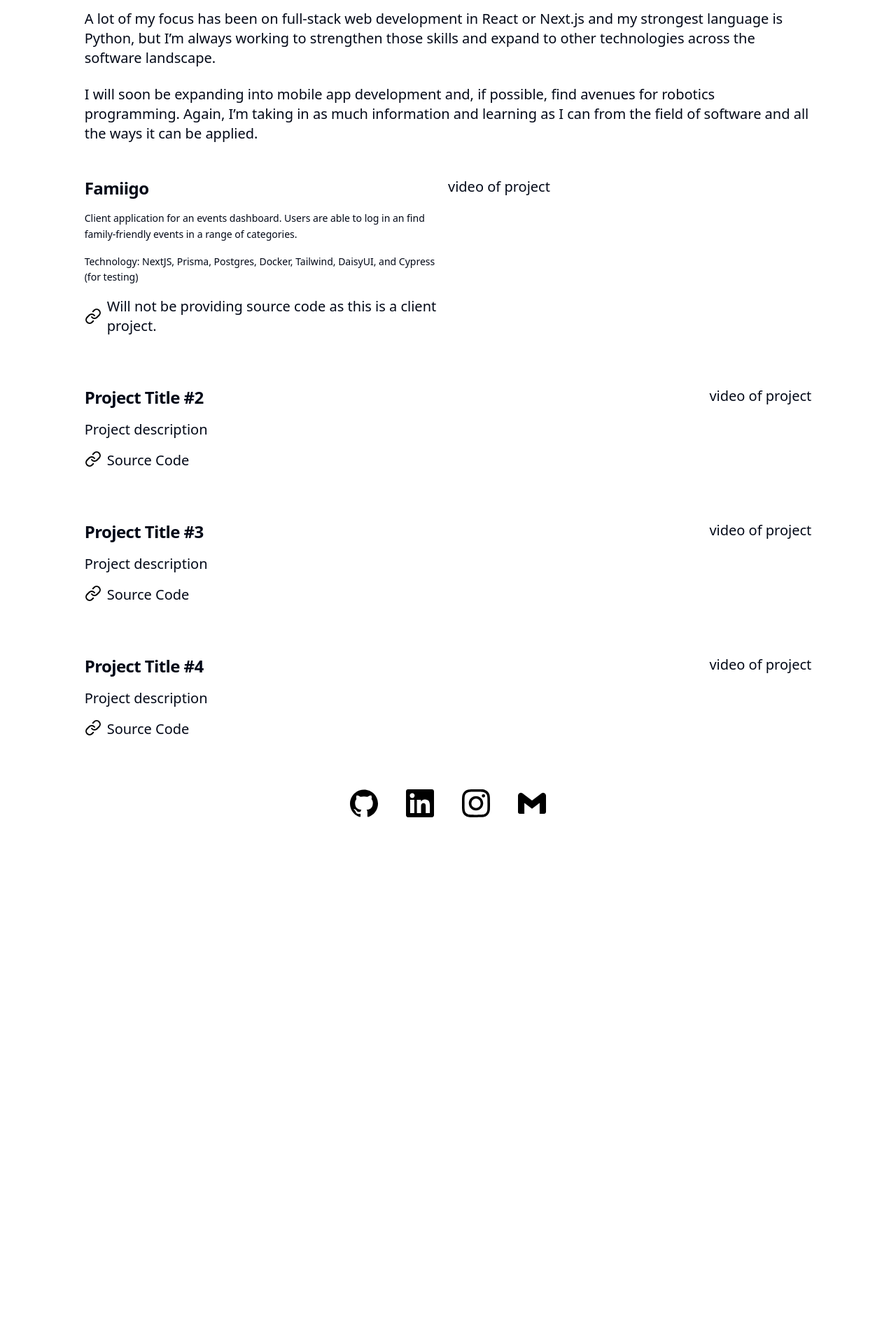
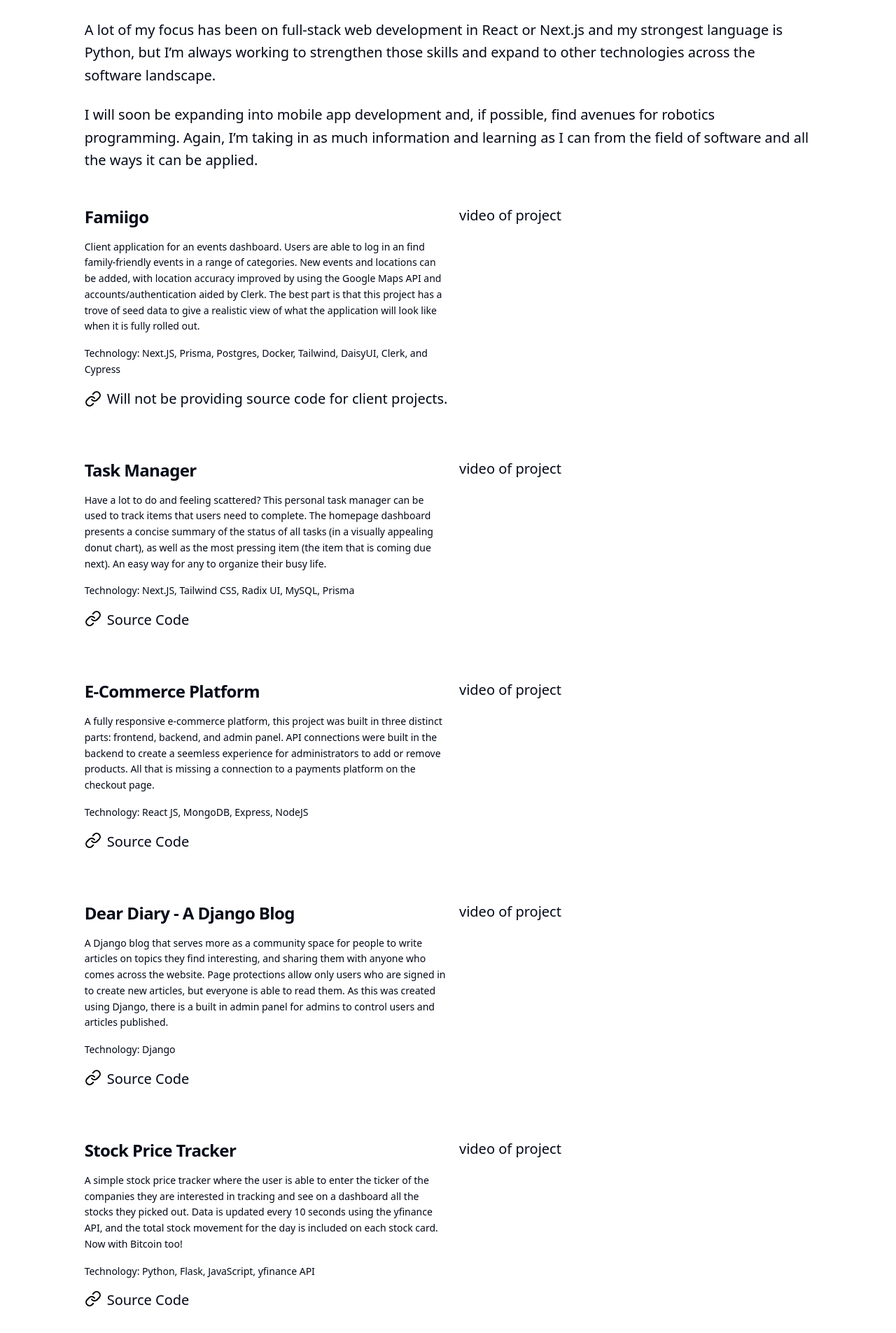
Before and after one commit to kbrenn02/portfolio-website, a Next.js app in the folder portfolio-website/: page /projects in a window 1280 px wide. Shown: the part 295-2200 px from the top of the page at 70% size. Before the commit the page ends 1503 px from the top, so only its background shows below. Built offline with nearby package versions, Linux system fonts and the light colour scheme.

Commit message:
added titles, descriptions, source code, and formatting for all projects

```diff
--- a/portfolio-website/app/projects/page.tsx
+++ b/portfolio-website/app/projects/page.tsx
@@ -25,18 +25,18 @@ const Projects = () => {
         <H1 className="text-center sm:text-start pt-4 block">Projects</H1>
 
         <div className='block w-full space-y-6'>
-            <p className='text-xl'>
+            <p className='text-xl leading-relaxed'>
                 When it comes to software engineering, I am mostly self-taught,
                 with two college classes and a bootcamp under my belt as far as formal training goes.
                 As such, I’m constantly working on new projects to expand the technologies and tools I
                 can proficiently work in and reinforcing what I have already learned.
             </p>
-            <p className='text-xl'>
+            <p className='text-xl leading-relaxed'>
                 A lot of my focus has been on full-stack web development in React or Next.js and my strongest
                 language is Python, but I’m always working to strengthen those skills and expand to other technologies
                 across the software landscape.
             </p>
-            <p className='text-xl'>
+            <p className='text-xl leading-relaxed'>
                 I will soon be expanding into mobile app development and, if possible, find avenues for robotics
                 programming. Again, I’m taking in as much information and learning as I can from the field of software
                 and all the ways it can be applied.
@@ -49,10 +49,13 @@ const Projects = () => {
                     <H2 className='text-start pb-4'>Famiigo</H2>
                     <p className='text-start pb-4 text-sm leading-relaxed'>
                         Client application for an events dashboard. Users are able to log in an find family-friendly
-                        events in a range of categories.
+                        events in a range of categories. New events and locations can be added, with location accuracy
+                        improved by using the Google Maps API and accounts/authentication aided by Clerk. The best part
+                        is that this project has a trove of seed data to give a realistic view of what the application
+                        will look like when it is fully rolled out.
                     </p>
                     <p className='text-start pb-4 text-sm leading-relaxed'>
-                        Technology: NextJS, Prisma, Postgres, Docker, Tailwind, DaisyUI, and Cypress (for testing)
+                        Technology: Next.JS, Prisma, Postgres, Docker, Tailwind, DaisyUI, Clerk, and Cypress
                     </p>
                     <p className='text-start pb-4 text-xl flex'>
                         <Image
@@ -60,10 +63,10 @@ const Projects = () => {
                             alt="Github logo"
                             className='mr-2 bg-white rounded-lg'
                         />
-                        Will not be providing source code as this is a client project.
+                        Will not be providing source code for client projects.
                     </p>
                 </div>
-                <div className='w-1/2 justify-center items-center'>
+                <div className='w-1/2 justify-center items-center pl-4'>
                     <p className='text-start text-xl'>video of project</p>
                     {/* need to screen record the videos on my laptop then upload to the assets folder */}
                 </div>
@@ -72,11 +75,19 @@ const Projects = () => {
 
         <section className="max-w-screen-xl mx-auto space-y-3 basis-full py-2">
             <div className='flex w-full justify-between'>
-                <div className='flex flex-col'>
-                    <H2 className='text-start pb-4'>Project Title #2</H2>
-                    <p className='text-start pb-4 text-xl'>Project description</p>
+                <div className='flex flex-col w-1/2'>
+                    <H2 className='text-start pb-4'>Task Manager</H2>
+                    <p className='text-start pb-4 text-sm leading-relaxed'>
+                        Have a lot to do and feeling scattered? This personal task manager can be used to track items
+                        that users need to complete. The homepage dashboard presents a concise summary of the status of
+                        all tasks (in a visually appealing donut chart), as well as the most pressing item (the item that
+                        is coming due next). An easy way for any to organize their busy life.
+                    </p>
+                    <p className='text-start pb-4 text-sm leading-relaxed'>
+                        Technology: Next.JS, Tailwind CSS, Radix UI, MySQL, Prisma
+                    </p>
                     <p className='text-start pb-4 text-xl flex'>
-                        <Link href='https://github.com'>
+                        <Link href='https://github.com/kbrenn02/joy-of-coding-internship-solo-project'>
                         <Image
                             src={chain}
                             alt="Github logo"
@@ -85,7 +96,7 @@ const Projects = () => {
                         Source Code
                     </p>
                 </div>
-                <div>
+                <div className='w-1/2 justify-center items-center pl-4'>
                     <p className='text-start text-xl'>video of project</p>
                 </div>
             </div>
@@ -93,11 +104,19 @@ const Projects = () => {
 
         <section className="max-w-screen-xl mx-auto space-y-3 basis-full py-2">
             <div className='flex w-full justify-between'>
-                <div className='flex flex-col'>
-                    <H2 className='text-start pb-4'>Project Title #3</H2>
-                    <p className='text-start pb-4 text-xl'>Project description</p>
+                <div className='flex flex-col w-1/2'>
+                    <H2 className='text-start pb-4'>E-Commerce Platform</H2>
+                    <p className='text-start pb-4 text-sm leading-relaxed'>
+                        A fully responsive e-commerce platform, this project was built in three distinct parts: frontend,
+                        backend, and admin panel. API connections were built in the backend to create a seemless experience
+                        for administrators to add or remove products. All that is missing a connection to a payments platform
+                        on the checkout page.
+                    </p>
+                    <p className='text-start pb-4 text-sm leading-relaxed'>
+                        Technology: React JS, MongoDB, Express, NodeJS
+                    </p>
                     <p className='text-start pb-4 text-xl flex'>
-                        <Link href='https://github.com'>
+                        <Link href='https://github.com/kbrenn02/ecommerce-platform'>
                         <Image
                             src={chain}
                             alt="Github logo"
@@ -106,7 +125,7 @@ const Projects = () => {
                         Source Code
                     </p>
                 </div>
-                <div>
+                <div className='w-1/2 justify-center items-center pl-4'>
                     <p className='text-start text-xl'>video of project</p>
                 </div>
             </div>
@@ -114,11 +133,19 @@ const Projects = () => {
 
         <section className="max-w-screen-xl mx-auto space-y-3 basis-full py-2">
             <div className='flex w-full justify-between'>
-                <div className='flex flex-col'>
-                    <H2 className='text-start pb-4'>Project Title #4</H2>
-                    <p className='text-start pb-4 text-xl'>Project description</p>
+                <div  className='flex flex-col w-1/2'>
+                    <H2 className='text-start pb-4'>Dear Diary - A Django Blog</H2>
+                    <p className='text-start pb-4 text-sm leading-relaxed'>
+                        A Django blog that serves more as a community space for people to write articles on topics
+                        they find interesting, and sharing them with anyone who comes across the website. Page protections
+                        allow only users who are signed in to create new articles, but everyone is able to read them. As this
+                        was created using Django, there is a built in admin panel for admins to control users and articles published.
+                    </p>
+                    <p className='text-start pb-4 text-sm leading-relaxed'>
+                        Technology: Django
+                    </p>
                     <p className='text-start pb-4 text-xl flex'>
-                        <Link href='https://github.com'>
+                        <Link href='https://github.com/kbrenn02/Django-blog'>
                         <Image
                             src={chain}
                             alt="Github logo"
@@ -127,7 +154,36 @@ const Projects = () => {
                         Source Code
                     </p>
                 </div>
-                <div>
+                <div className='w-1/2 justify-center items-center pl-4'>
+                    <p className='text-start text-xl'>video of project</p>
+                </div>
+            </div>
+        </section>
+
+        <section className="max-w-screen-xl mx-auto space-y-3 basis-full py-2">
+            <div className='flex w-full justify-between'>
+                <div  className='flex flex-col w-1/2'>
+                    <H2 className='text-start pb-4'>Stock Price Tracker</H2>
+                    <p className='text-start pb-4 text-sm leading-relaxed'>
+                        A simple stock price tracker where the user is able to enter the ticker of the companies they
+                        are interested in tracking and see on a dashboard all the stocks they picked out. Data is updated
+                        every 10 seconds using the yfinance API, and the total stock movement for the day is included on
+                        each stock card. Now with Bitcoin too!
+                    </p>
+                    <p className='text-start pb-4 text-sm leading-relaxed'>
+                        Technology: Python, Flask, JavaScript, yfinance API
+                    </p>
+                    <p className='text-start pb-4 text-xl flex'>
+                        <Link href='https://github.com/kbrenn02/stock-price-tracker'>
+                        <Image
+                            src={chain}
+                            alt="Github logo"
+                            className='mr-2 bg-white rounded-lg'
+                        /></Link>
+                        Source Code
+                    </p>
+                </div>
+                <div className='w-1/2 justify-center items-center pl-4'>
                     <p className='text-start text-xl'>video of project</p>
                 </div>
             </div>
```
